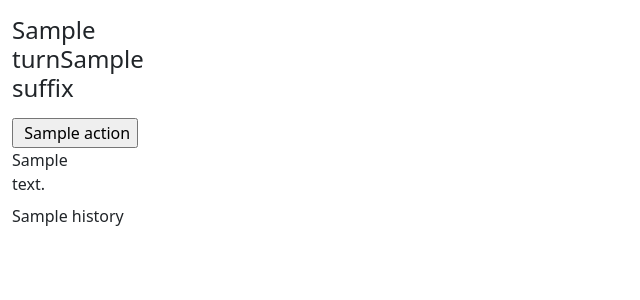
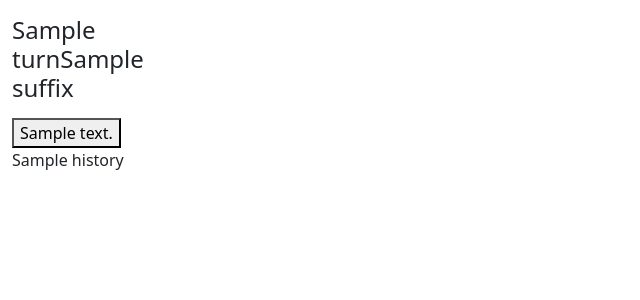
Before and after one commit to lkadin/coup_htmx, a FastAPI app: template templates/htmx_user_generic.html in a window 1280 px wide. Shown: the top 300 px of the page, without its empty margins (0-640 px from the left). Run offline with FastAPI, Linux system fonts and the light colour scheme; the template is opened without the code that fills it: most values are stand-ins (such as "Sample title", 1, 10 or a date in 2020); some libraries are stand-ins or nearby versions.

Commit message:
CHange actions to hx-get buttons

```diff
--- a/templates/actions.html
+++ b/templates/actions.html
@@ -1,15 +1,8 @@
-<div id="actions" class="col-2">
-    {% for action in actions %}
-    {% if 'disabled' == action.action_status %}
-    {% set visible = "hidden" %}
-    {% endif %}
-    <div class="mb-2" id="{{action}}">
-        <form hx-ws="send" hx-target="#actions">
-            <input type="hidden" name="user_name" value={{user_id}}>
-            <input type="hidden" name="message_txt" value={{action}}>
-            <input type="submit" id="{{action}}"" value=" {{action}}" {{action.action_status}} {{visible}}>
-            <label for="{{action}}">{{action.text}}</label>
-        </form>
-    </div>
+{% for action in actions %}
+{% if 'disabled' == action.action_status %}
+{% set visible = "hidden" %}
+{% endif %}
+<div id="{{action}}">
+    <button {{visible}} hx-get="/web/{{user_id}}/{{action}}">{{action.text}}</button>
 </div>
 {% endfor %}
```
